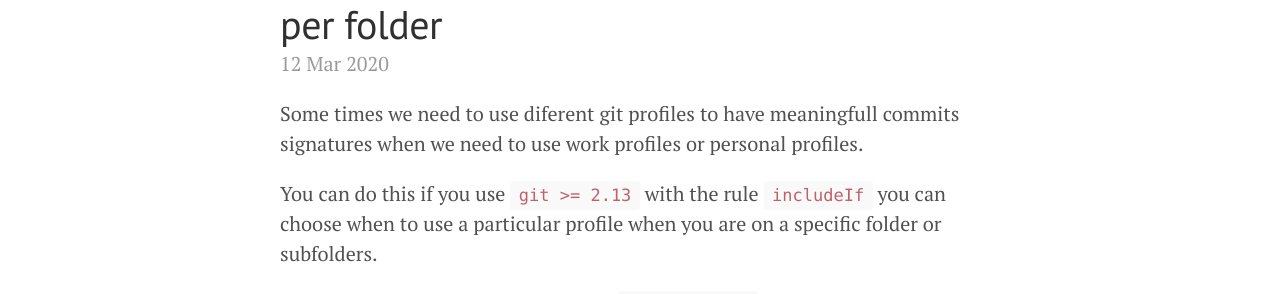
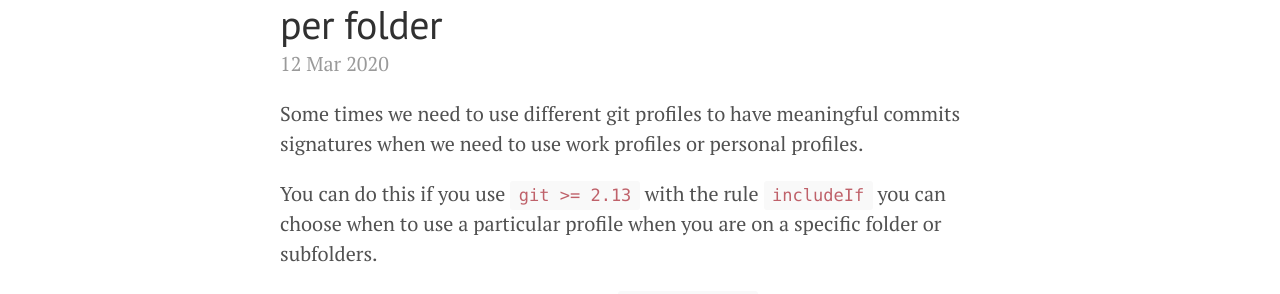
Before and after one commit to mijailr/mijailr.github.io, a Jekyll site: the page built from _posts/2020-03-11-dynamic-git-config-use-diferent-profiles-per-folder.md, in a window 1280 px wide. Shown: the part 183-477 px from the top of the page. Built offline with Jekyll 4.4.1, drawn with Linux system fonts in a browser that asks for light colours.

Commit message:
Fix typo

```diff
--- a/_posts/2020-03-11-dynamic-git-config-use-diferent-profiles-per-folder.md
+++ b/_posts/2020-03-11-dynamic-git-config-use-diferent-profiles-per-folder.md
@@ -4,8 +4,7 @@ title: Dynamic git config - Use diferent profiles per folder
 date: 2020-03-11 23:06 -0500
 ---
 
-Some times we need to use diferent git profiles to have meaningfull commits signatures when we need to use work profiles
-or personal profiles.
+Some times we need to use different git profiles to have meaningful commits signatures when we need to use work profiles or personal profiles.
 
 You can do this if you use `git >= 2.13` with the rule `includeIf` you can choose when to use a particular profile when
 you are on a specific folder or subfolders.
```
